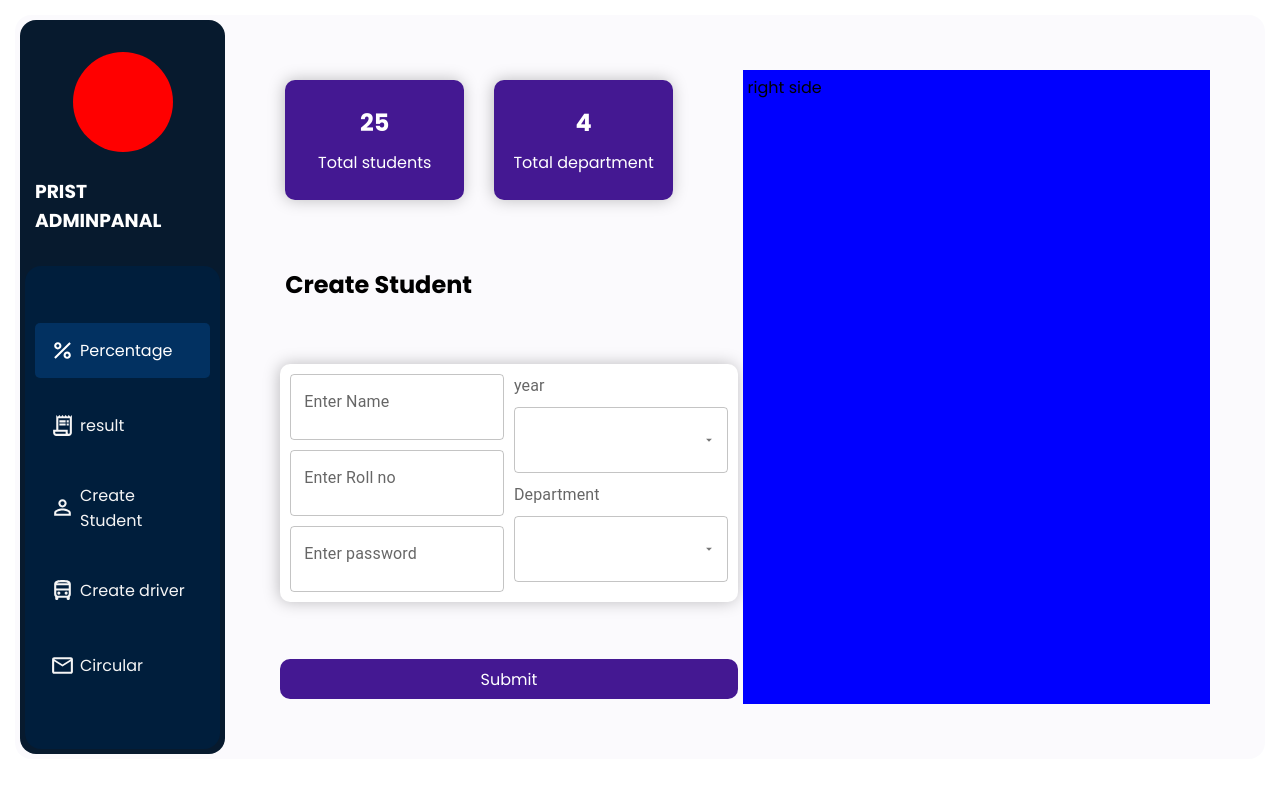
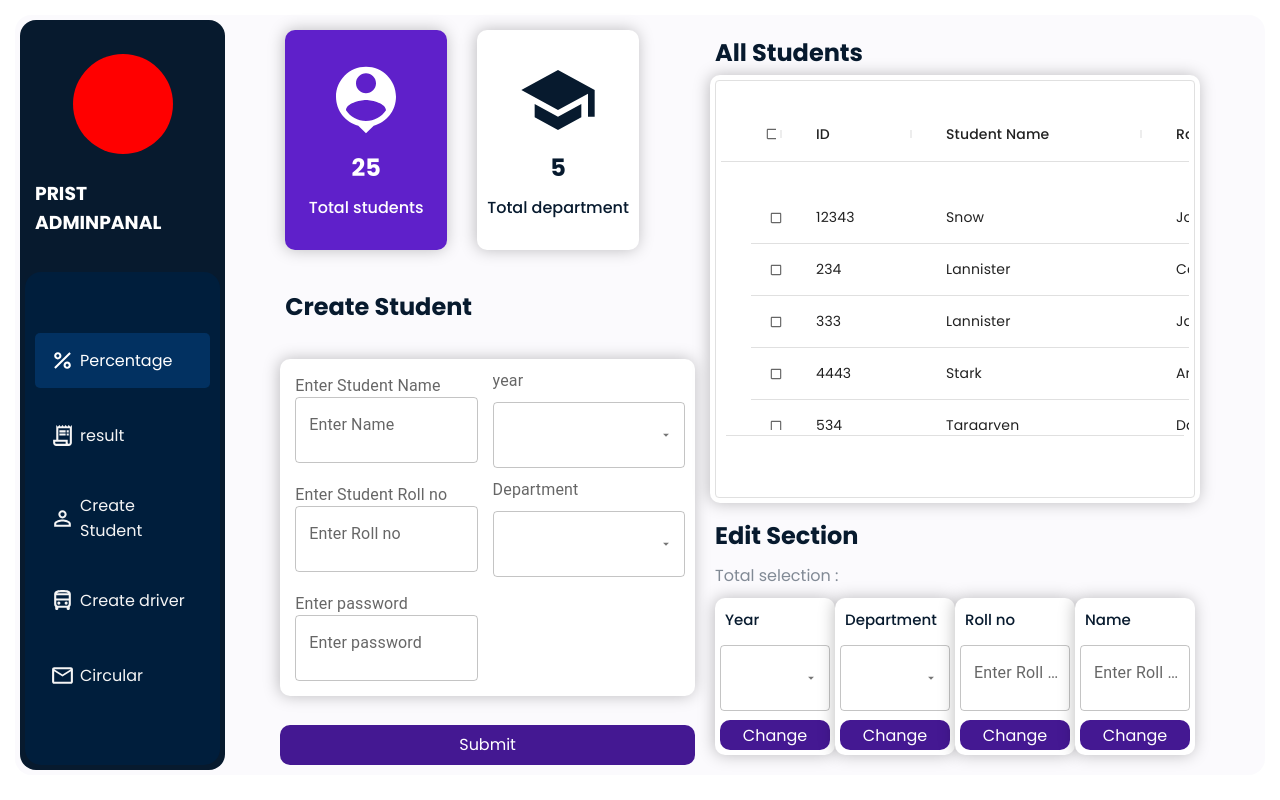
Before and after one commit to mohamed-basith1/pristadmin, a React (Create React App) app: page /createstudent in a window 1280 px wide. Built offline with nearby package versions, Linux system fonts and the light colour scheme.

Commit message:
table completed

```diff
--- a/package.json
+++ b/package.json
@@ -8,6 +8,7 @@
     "@mui/icons-material": "^5.5.1",
     "@mui/material": "^5.5.2",
     "@mui/styled-engine-sc": "^5.5.2",
+    "@mui/x-data-grid": "^5.7.0",
     "@testing-library/jest-dom": "^5.16.2",
     "@testing-library/react": "^12.1.4",
     "@testing-library/user-event": "^13.5.0",
--- a/src/App.css
+++ b/src/App.css
@@ -1,6 +1,6 @@
 .appcontainer {
 	width: 100%;
-	height: 93vh;
+	height: 95vh;
 	background-color: rgba(68, 24, 146, .02);
 	border-radius: 1rem;
 	display: flex;
--- a/src/screen/createstudent/createstudent.css
+++ b/src/screen/createstudent/createstudent.css
@@ -1,5 +1,5 @@
 .studentcontainer {
-	padding: 50px;
+	padding: 0px 50px;
 	width: 100%;
 	display: flex;
 }
@@ -9,7 +9,7 @@
 }
 .total {
 	width: 40%;
-	height: 120px;
+	height: 220px;
 	display: flex;
 	flex-direction: column;
 	justify-content: center;
@@ -18,8 +18,24 @@
 	-webkit-box-shadow: -1px 0px 16px 0px rgba(0, 0, 0, 0.25);
 	-moz-box-shadow: -1px 0px 16px 0px rgba(0, 0, 0, 0.25);
 	border-radius: 10px;
-	background-color: rgb(68, 24, 146);
+	background-color: rgb(95, 32, 202);
 	color: white;
+	font-weight: 500;
+}
+.total2 {
+	width: 40%;
+	height: 220px;
+	display: flex;
+	flex-direction: column;
+	justify-content: center;
+	align-items: center;
+	box-shadow: -1px 0px 16px 0px rgba(0, 0, 0, 0.25);
+	-webkit-box-shadow: -1px 0px 16px 0px rgba(0, 0, 0, 0.25);
+	-moz-box-shadow: -1px 0px 16px 0px rgba(0, 0, 0, 0.25);
+	border-radius: 10px;
+	background-color: rgb(255, 255, 255);
+	color: rgb(7, 26, 46);
+	font-weight: 500;
 }
 .createform {
 	display: flex;
@@ -35,7 +51,6 @@
 	display: flex;
 	flex-direction: column;
 	flex: 1;
-
 	gap: 10px;
 }
 .selects {
@@ -47,11 +62,47 @@
 .leftside {
 	display: flex;
 	flex-direction: column;
-	gap: 20px;
+	gap: 10px;
 	flex: 1;
 	justify-content: space-between;
 }
 .rightside {
-	background-color: blue;
 	flex: 1;
+	display: flex;
+	flex-direction: column;
 }
+.tablecontainer {
+	flex: 2;
+	display: flex;
+	flex-direction: column;
+}
+.editingcontainer {
+	flex: 1;
+	display: flex;
+	flex-direction: column;
+}
+.table {
+	background-color: white;
+	border-radius: 10px;
+	flex: 1;
+	box-shadow: -1px 0px 16px 0px rgba(0, 0, 0, 0.25);
+	-webkit-box-shadow: -1px 0px 16px 0px rgba(0, 0, 0, 0.25);
+	-moz-box-shadow: -1px 0px 16px 0px rgba(0, 0, 0, 0.25);
+}
+.editing {
+	flex: 1;
+	display: flex;
+	justify-content: space-between;
+	align-items: center;
+}
+.editbox {
+	width: 120px;
+	border-radius: 10px;
+	box-shadow: -1px 0px 16px 0px rgba(0, 0, 0, 0.25);
+	-webkit-box-shadow: -1px 0px 16px 0px rgba(0, 0, 0, 0.25);
+	-moz-box-shadow: -1px 0px 16px 0px rgba(0, 0, 0, 0.25);
+	background-color: white;
+	display: flex;
+	flex-direction: column;
+	gap: 9px;
+}
--- a/src/screen/createstudent/index.js
+++ b/src/screen/createstudent/index.js
@@ -2,33 +2,70 @@ import { InputLabel, MenuItem, Select, TextField } from '@mui/material';
 import React, { useState } from 'react';
 import Button from '../../components/button';
 import './createstudent.css';
+import PersonPinIcon from '@mui/icons-material/PersonPin';
+import SchoolIcon from '@mui/icons-material/School';
+import { DataGrid } from '@mui/x-data-grid';
 const Createstudent = () => {
 	const [ year, setYear ] = useState('');
 	const [ department, setDepartment ] = useState('');
-	console.log(year);
+	const [ selection, setSelection ] = useState([]);
 
 	const formsubmit = () => {
 		console.log('submit clicked');
 	};
+	const columns = [
+		{ field: 'id', headerName: 'ID', width: 130 },
+		{ field: 'studentname', headerName: 'Student Name', width: 230 },
+		{ field: 'rollno', headerName: 'Roll no', width: 130 },
+		{ field: 'year', headerName: 'year', width: 230 },
+		{ field: 'department', headerName: 'Department', width: 230 }
+	];
+	const rows = [
+		{ id: 12343, studentname: 'Snow', rollno: 'Jon', year: 1, department: 'cse' },
+		{ id: 234, studentname: 'Lannister', rollno: 'Cersei', year: 1, department: 'cse' },
+		{ id: 333, studentname: 'Lannister', rollno: 'Jaime', year: 1, department: 'cse' },
+		{ id: 4443, studentname: 'Stark', rollno: 'Arya', year: 1, department: 'cse' },
+		{ id: 534, studentname: 'Targaryen', rollno: 'Daenerys', year: 2, department: 'cse' },
+		{ id: 634, studentname: 'Melisandre', rollno: null, year: 2, department: 'cse' },
+		{ id: 723, studentname: 'Clifford', rollno: 'Ferrara', year: 2, department: 'cse' },
+		{ id: 812, studentname: 'Frances', rollno: 'Rossini', year: 3, department: 'cse' },
+		{ id: 92, studentname: 'Roxie', rollno: 'Harvey', year: 4, department: 'cse' }
+	];
+
+	const testing = () => {
+		console.log('selected itemsssss', selection);
+	};
+
 	return (
 		<div className="studentcontainer">
 			<div className="leftside">
 				<div className="studentheader">
 					<div className="total">
+						<PersonPinIcon style={{ fontSize: 90 }} />
 						<h2>25</h2>
 						<p>Total students</p>
 					</div>
-					<div className="total">
-						<h2>4</h2>
+					<div className="total2">
+						<SchoolIcon style={{ fontSize: 90 }} />
+						<h2>5</h2>
 						<p>Total department</p>
 					</div>
 				</div>
-				<h2>Create Student</h2>
+				<h2 style={{ color: 'rgb(7,26,46)' }}>Create Student</h2>
 				<div className="createform">
 					<div className="input">
-						<TextField id="outlined-basic" label="Enter Name" variant="outlined" />
-						<TextField id="outlined-basic" label="Enter Roll no" variant="outlined" />
-						<TextField id="outlined-basic" label="Enter password" variant="outlined" />
+						<div>
+							<InputLabel id="demo-simple-select-label">Enter Student Name</InputLabel>
+							<TextField id="outlined-basic" label="Enter Name" variant="outlined" />
+						</div>
+						<div>
+							<InputLabel id="demo-simple-select-label">Enter Student Roll no</InputLabel>
+							<TextField id="outlined-basic" label="Enter Roll no" variant="outlined" />
+						</div>
+						<div>
+							<InputLabel id="demo-simple-select-label">Enter password</InputLabel>
+							<TextField id="outlined-basic" label="Enter password" variant="outlined" />
+						</div>
 					</div>
 					<div className="selects">
 						<InputLabel id="demo-simple-select-label">year</InputLabel>
@@ -65,7 +102,77 @@ const Createstudent = () => {
 				</div>
 				<Button height={40} width={'100%'} action={() => formsubmit()} name={'Submit'} />
 			</div>
-			<div className="rightside">right side</div>
+			<div className="rightside">
+				<div className="tablecontainer">
+					<h2 style={{ color: 'rgb(7,26,46)' }}>All Students</h2>
+					<div className="table">
+						<DataGrid
+							rows={rows}
+							columns={columns}
+							checkboxSelection
+							hideFooterPagination
+							onSelectionModelChange={(e) => {
+								setSelection(e);
+							}}
+							options={{ selection: true }}
+						/>
+					</div>
+				</div>
+				<div className="editingcontainer">
+					<h2 style={{ color: 'rgb(7,26,46)' }}>Edit Section</h2>
+					<p style={{ color: 'rgba(7,26,46,.5)' }}>Total selection :</p>
+					<div className="editing">
+						<div className="editbox">
+							<p style={{ fontSize: 15, fontWeight: 500, color: 'rgb(7,26,46)' }}>Year</p>
+							<Select
+								labelId="demo-simple-select-autowidth-label"
+								id="demo-simple-select-autowidth"
+								value={year}
+								onChange={(e) => setYear(e.target.value)}
+								autoWidth
+								label="select year"
+							>
+								<MenuItem value={1}>1st year</MenuItem>
+								<MenuItem value={2}>2nd year</MenuItem>
+								<MenuItem value={3}>3rd year</MenuItem>
+								<MenuItem value={4}>4th year</MenuItem>
+							</Select>
+							<Button height={30} width={'100%'} action={() => formsubmit()} name={'Change'} />
+						</div>
+
+						<div className="editbox">
+							<p style={{ fontSize: 15, fontWeight: 500, color: 'rgb(7,26,46)' }}>Department</p>
+							<Select
+								labelId="demo-simple-select-autowidth-label"
+								id="demo-simple-select-autowidth"
+								value={department}
+								onChange={(e) => setDepartment(e.target.value)}
+								autoWidth
+								label="select department"
+							>
+								<MenuItem value={'cse'}>CSE</MenuItem>
+								<MenuItem value={'mechanical'}>MECH</MenuItem>
+								<MenuItem value={'ece'}>ECE</MenuItem>
+								<MenuItem value={'eee'}>EEE</MenuItem>
+								<MenuItem value={'civil'}>CIVIL</MenuItem>
+							</Select>
+							<Button height={30} width={'100%'} action={() => formsubmit()} name={'Change'} />
+						</div>
+
+						<div className="editbox">
+							<p style={{ fontSize: 15, fontWeight: 500, color: 'rgb(7,26,46)' }}>Roll no</p>
+							<TextField id="outlined-basic" label="Enter Roll no" variant="outlined" />
+							<Button height={30} width={'100%'} action={() => formsubmit()} name={'Change'} />
+						</div>
+
+						<div className="editbox">
+							<p style={{ fontSize: 15, fontWeight: 500, color: 'rgb(7,26,46)' }}>Name</p>
+							<TextField id="outlined-basic" label="Enter Roll no" variant="outlined" />
+							<Button height={30} width={'100%'} action={() => formsubmit()} name={'Change'} />
+						</div>
+					</div>
+				</div>
+			</div>
 		</div>
 	);
 };
```
Also changed, not shown: 1 other file (tests, documents, lock files or other folders).
